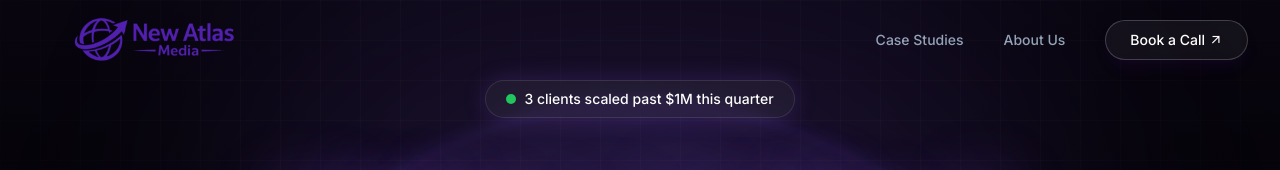
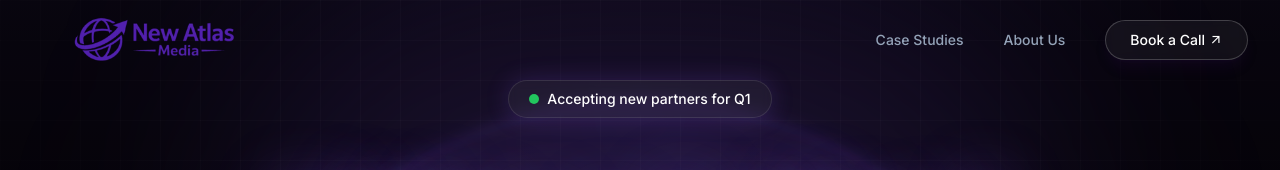
Before and after one commit to DavidZhu11/NewAtlasMedia, a React (Vite) app: page / in a window 1280 px wide. Shown: the top 170 px of the page. Built offline with nearby package versions, Linux system fonts and the light colour scheme.

Commit message:
fix: update status pill text and remove broken favicon.ico

```diff
--- a/components/Hero.tsx
+++ b/components/Hero.tsx
@@ -25,7 +25,7 @@ const Hero: React.FC = () => {
                         <span className="animate-ping absolute inline-flex h-full w-full rounded-full bg-green-500 opacity-75"></span>
                         <span className="relative inline-flex rounded-full h-2.5 w-2.5 bg-green-500"></span>
                     </span>
-                    3 clients scaled past $1M this quarter
+                    Accepting new partners for Q1
                 </div>
 
                 {/* Headline - Pain Focused */}
--- a/index.html
+++ b/index.html
@@ -13,12 +13,11 @@
     content="business growth, revenue scaling, founder-led business, consulting, private equity, growth partners, business accelerator" />
   <link rel="canonical" href="https://newatlasmedia.com" />
 
-  <!-- Favicon - Multiple formats for browser compatibility -->
-  <link rel="icon" type="image/x-icon" href="/favicon.ico" />
+  <!-- Favicon - PNG format for browser compatibility -->
   <link rel="icon" type="image/png" sizes="32x32" href="/favicon.png" />
   <link rel="icon" type="image/png" sizes="16x16" href="/favicon.png" />
   <link rel="apple-touch-icon" sizes="180x180" href="/favicon.png" />
-  <link rel="shortcut icon" href="/favicon.ico" />
+  <link rel="shortcut icon" href="/favicon.png" />
 
   <!-- Open Graph / Facebook -->
   <meta property="og:type" content="website" />
```
Also changed, not shown: 1 other file (tests, documents, lock files or other folders).
